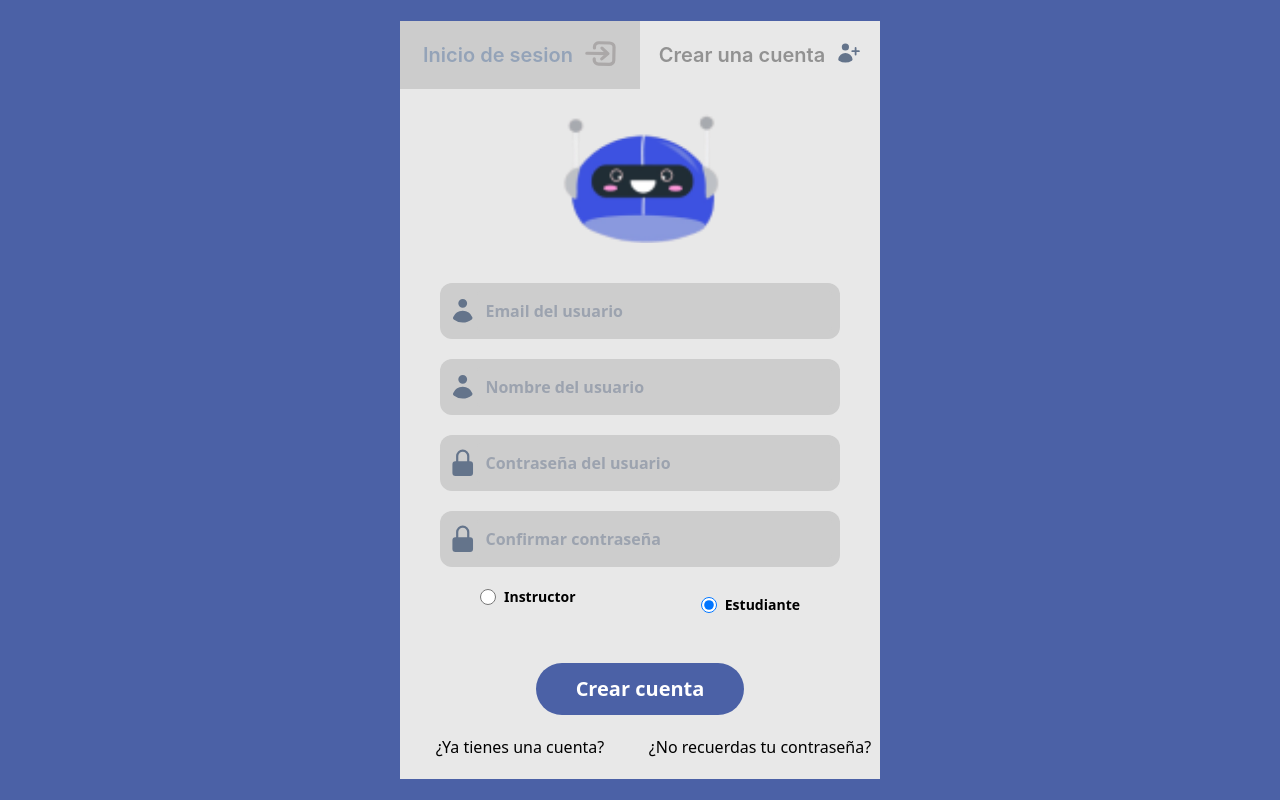
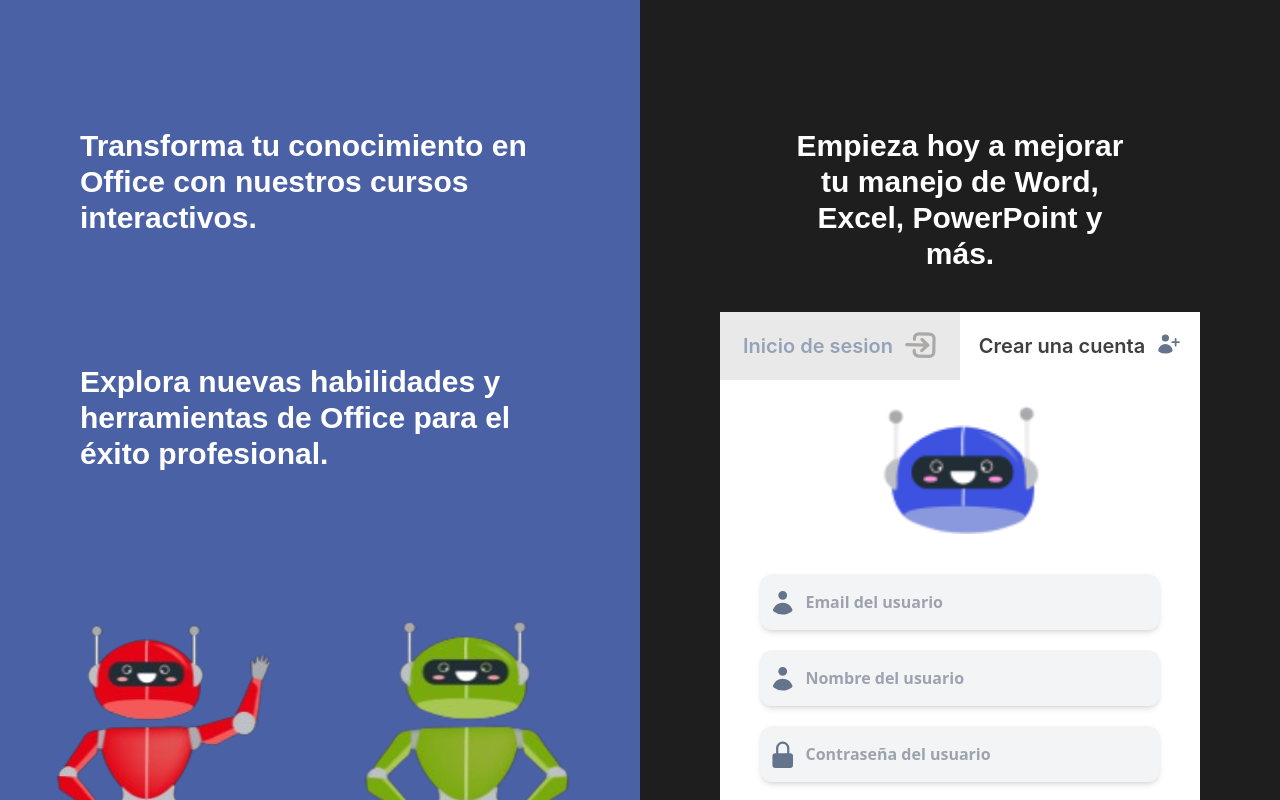
Before and after one commit to DerianMolinaLopez/adiajr-plataforma, a React (Vite) app: page /auth/register in a window 1280 px wide. Shown: the top 800 px of the page. Built offline with nearby package versions, Linux system fonts and the light colour scheme.

Commit message:
agregando diseños

```diff
--- a/src/components/Instructor/InstructorNav.tsx
+++ b/src/components/Instructor/InstructorNav.tsx
@@ -6,7 +6,7 @@
     ///instructor/:id/inicio
   return (
     <nav className=" w-16 bg-azul-oscuro h-screen py-4 flex items-center space-y-4 flex-col">
-        <Link to="" className={` text-white ` }>
+        <Link to="/instructor/inicio" className={` text-white ` }>
           <HomeIcon className="w-10"/>
 
         </Link>
--- a/src/components/Pagos/ProcesarPago.tsx
+++ b/src/components/Pagos/ProcesarPago.tsx
@@ -7,11 +7,11 @@
 
     const pago = getPlanPago()
   return (
-    <main className='flex flex-row h-screen'>
-      <picture className='w-3/4 mt-32 ml-32'>
-        <img src={bannerPago} className='w-3/4 shadow-lg' alt="banner del procedo de pago" />
+    <main className='flex flex-row h-screen gap-6'>
+      <picture className='w-3/4  mt-32 ml-32'>
+        <img src={bannerPago} className=' w-full shadow-lg' alt="banner del procedo de pago" />
       </picture>
-      <article className='mt-32 max-h-96 h-auto  w-1/4 mr-40 '>
+      <article className='mt-32 max-h-96 h-auto   w-1/2 mr-40 '>
         {pago&&<CardProcesarPago pago={pago}></CardProcesarPago>}
 
       </article>
--- a/src/index.css
+++ b/src/index.css
@@ -10,13 +10,27 @@
     font-weight: 600;
     font-style: normal;
 }
+.jos-font-900 {
+    font-family: "Jost", sans-serif;
+    font-optical-sizing: auto;
+    font-weight: 900;
+    font-style: normal;
+  }
+
+.jos-font-600 {
+    font-family: "Jost", sans-serif;
+    font-optical-sizing: auto;
+    font-weight: 600;
+    font-style: normal;
+  }
+
 
 .color-fondo-login-select {
-    background-color: #cccccc;
+    background-color: #eae9e9;
 }
 
 .letra-color-login-select {
-    color: #929292
+    color: #3f3f3f
 }
 
 
--- a/src/router/Router.tsx
+++ b/src/router/Router.tsx
@@ -7,6 +7,7 @@
 import InicioView from "../views/Alumnos/InicioView";
 import AlumnoLayout from "../Layouts/AlumnoLayout";
 import PagoInstructor from "@/components/Landing/PagoInstructor";
+
 import PagosEstructoresView from "@/views/Pagos/PagosEstructoresView";
 import PlanesPagoEscolares from "@/components/Landing/PlanesPagoEscolares";
 
--- a/src/views/Auth/RegisterView.tsx
+++ b/src/views/Auth/RegisterView.tsx
@@ -6,6 +6,9 @@
 import { useForm } from "react-hook-form"
 import { ToastContainer, toast } from 'react-toastify'
 import { UserRegisterForm } from '../../types'
+
+import roborRojo from "@/assets/robotRojoCompleto.svg"
+import roboramarillo from "@/assets/robotAmarilloCompleto.svg"
 import { useMutation } from 'react-query'
 import { registerUser } from '../../api/athApi'
 import 'react-toastify/dist/ReactToastify.css';
@@ -45,9 +48,22 @@
     }
 
     return (
-        <>
-            <div className="h-screen w-screen bg-azul-rebajado-fondo flex justify-center items-center">
-                <form onSubmit={handleSubmit(submit, onError)} className="bg-blanco-rebajado anchura-formulario">
+        <div className='flex w-screen '>
+            <div className='w-1/2 bg-azul-rebajado-fondo '>
+            <h3 className='text-white text-3xl mx-20 font-bold mt-32 jos-font-900'>
+            Transforma tu conocimiento en Office con nuestros cursos interactivos.
+            </h3>
+            <h3 className='text-white text-3xl mx-20 font-bold mt-32 jos-font-900'>
+            Explora nuevas habilidades y herramientas de Office para el éxito profesional.
+            </h3>
+            <picture className='flex justify-center items-center gap-20 mt-32 '>
+                <img className='w-56' src={roborRojo} alt="Imagen de robot rojo" />
+                <img className='w-56' src={roboramarillo} alt="Imagen de robot amarillo" />
+            </picture>
+            </div>
+            <div className="h-screen bg-negro-variante  flex  items-center flex-col space-y-10 w-1/2">
+            <h3 className='text-white text-3xl px-36 text-center mb-  font-bold mt-32 jos-font-900'>Empieza hoy a mejorar tu manejo de Word, Excel, PowerPoint y más.</h3>
+                <form onSubmit={handleSubmit(submit, onError)} className="bg-white anchura-formulario">
                     <div className='flex justify-center'>
                         <button onClick={() => navigate('/auth/login')}
                             className='w-1/2 text-center py-5 flex justify-center color-fondo-login-select '>
@@ -67,37 +83,37 @@
                         <img className="block mx-auto w-40" src={robotAzul} alt="logo robot azul" />
                     </picture>
                     <div className='mx-10 flex flex-col space-y-5 my-10'>
-                        <div className='bg-gris-oscurecido rounded-xl p-2 flex items-center justify-center h-full'>
+                        <div className='bg-gray-100 rounded-xl p-2 flex items-center shadow-md justify-center h-full'>
                             <UserIcon className='w-8 text-slate-500' />
                             <input  {...register("email", {
                                 required: "El email es requerido",
                             })}
                                 type="email" placeholder='Email del usuario'
-                                className="block w-full border-none p-2 border border-gray-300 rounded placeholder:font-semibold bg-gris-oscurecido" />
+                                className="block w-full border-none p-2 border bg-gray-100 rounded placeholder:font-semibold " />
                         </div>
-                        <div className='bg-gris-oscurecido rounded-xl p-2 flex items-center justify-center h-full'>
+                        <div className='bg-gray-100 rounded-xl p-2 flex items-center shadow-md justify-center h-full'>
                             <UserIcon className='w-8 text-slate-500' />
                             <input  {...register("name", {
                                 required: "El nombre es requerido",
                             })}
                                 type="text" placeholder='Nombre del usuario'
-                                className="block w-full border-none p-2 border border-gray-300 rounded placeholder:font-semibold bg-gris-oscurecido" />
+                                className="block w-full border-none p-2 border bg-gray-100 rounded placeholder:font-semibold " />
                         </div>
-                        <div className='bg-gris-oscurecido rounded-xl p-2 flex items-center justify-center h-full'>
+                        <div className='bg-gray-100 rounded-xl p-2 flex items-center justify-center shadow-md h-full'>
                             <LockClosedIcon className='w-8 text-slate-500' />
                             <input  {...register("password", {
                                 required: "El password es requerido",
                             })}
                                 type="password" placeholder='Contraseña del usuario'
-                                className="block w-full border-none p-2 border border-gray-300 rounded placeholder:font-semibold bg-gris-oscurecido" />
+                                className="block w-full border-none p-2 border bg-gray-100 rounded placeholder:font-semibold " />
                         </div>
-                        <div className='bg-gris-oscurecido rounded-xl p-2 flex items-center justify-center h-full'>
+                        <div className='bg-gray-100 rounded-xl p-2 flex items-center justify-center h-full shadow-md'>
                             <LockClosedIcon className='w-8 text-slate-500' />
                             <input  {...register("repeat_password", {
                                 required: "La confirmación de contraseña es requerida",
                             })}
                                 type="password" placeholder='Confirmar contraseña'
-                                className="block w-full border-none p-2 border border-gray-300 rounded placeholder:font-semibold bg-gris-oscurecido" />
+                                className="block w-full border-none p-2 border border-gray-300 rounded placeholder:font-semibold bg-gray-100 " />
                         </div>
 
                         {/* Aquí se añaden los radio buttons */}
@@ -142,7 +158,7 @@
                 pauseOnHover
                 theme="light"
             />
-        </>
+        </div>
     )
 }
 
--- a/tailwind.config.js
+++ b/tailwind.config.js
@@ -13,7 +13,8 @@
         'gris-oscurecido':"#CDCDCD",
         'azul-claro':'#4B61A6',
         "gris-rebajado-variante":"##D9D9D9",
-        'gris-claro-variante':"#D9D9D9"
+        'gris-claro-variante':"#D9D9D9",
+        'negro-variante':"#1E1E1E"
       }),
       textColor: theme => ({
         ...theme('colors'),
```
Also changed, not shown: src/views/Auth/LoginView.tsx (+25 -10 lines), src/assets/robotAmarilloCompleto.svg (added), src/assets/robotRojoCompleto.svg (added).
